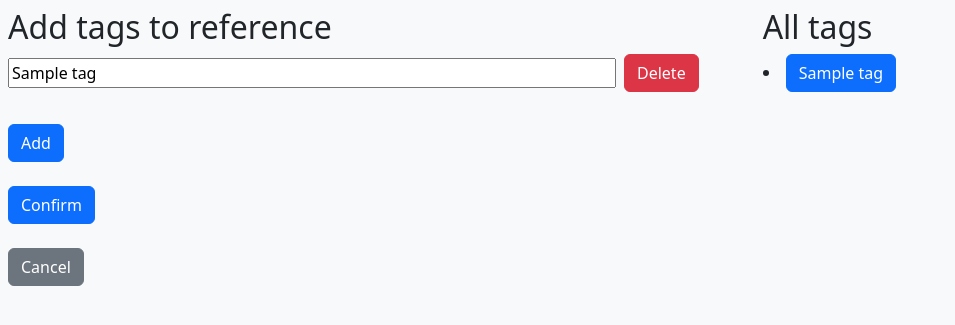
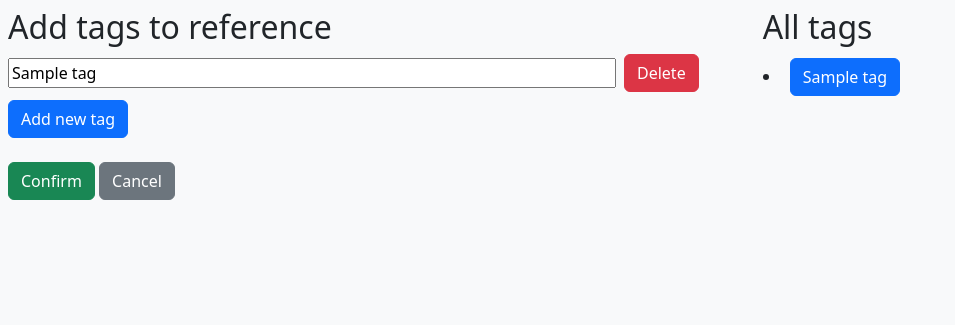
Before and after one commit to S3iska/miniproject, a Flask app: template src/templates/add_tags.html in a window 1280 px wide. Shown: the top 325 px of the page, without its empty margins (0-955 px from the left). Run offline with Flask 3, Linux system fonts and the light colour scheme; the template is opened without the code that fills it: most values are stand-ins (such as "Sample title", 1, 10 or a date in 2020).

Commit message:
Improve styles

```diff
--- a/src/entities/ref.py
+++ b/src/entities/ref.py
@@ -57,7 +57,7 @@ class Ref:
 
         if self.ref_type == "article":
             validate_string(self.journal, "Journal", False, 3, 250)
-        else:
+        elif self.ref_type == "book":
             validate_string(self.publisher, "Publisher", False, 3, 250)
 
         validate_int(self.year, "Year", False, 1600, 2100)
--- a/src/templates/add_tags.html
+++ b/src/templates/add_tags.html
@@ -21,19 +21,13 @@
                     </div>
                 {% endif %}
             </div>
-            <br>
-            <div class="tagform">
-                <button type="button" onclick="add()" class="btn btn-primary">Add</button>
-                <!--<button type="button" onclick="remove()" class="btn btn-danger">Delete</button>-->
+            <button type="button" onclick="add()" class="btn btn-primary">Add new tag</button>
+            <br><br>
+            <div>
+                <button type="submit" class="btn btn-success">Confirm</button>
+                <button type="button" class="btn btn-secondary">Cancel</button>
             </div>
             <br>
-            <div>
-                <button type="submit" class="btn btn-primary">Confirm</button>
-            </div>
-            <br>
-            <div>
-                <button type="button" class="btn btn-secondary">Cancel</button>
-            </div>
         </form>
         {% if error_msg %}
         <p style="color:red;" id="error_box">ERROR: {{ error_msg }}</p>
@@ -45,8 +39,7 @@
         <h2>All tags</h2>
         {% for tag in tags|sort(attribute='tag_name')%}
         <li><hidden {{ tag.id }}></hidden>
-            <button type="button" onclick="addTag(this)" class="btn btn-primary tag_button">{{ tag.tag_name }}</button><br>
-            <br>
+            <button type="button" onclick="addTag(this)" class="btn btn-primary tag_button btn-small m-1">{{ tag.tag_name }}</button>
         </li>
         {% endfor %}
     </div>
--- a/src/templates/index.html
+++ b/src/templates/index.html
@@ -1,5 +1,5 @@
 {% extends "layout.html" %}
-{% block title %}Miniproject{% endblock %}
+{% block title %}BibTeX Manager{% endblock %}
 
 {% block body %}
 <div class="container row">
@@ -52,9 +52,8 @@
                     {% for tag in ref.tags %}{{ tag }} {% endfor %}<br>
                 {% endif %}
 
-                <a href="{{ ref.id }}/add_tags" class="btn btn-primary m-1">Add a tag</a>
-
                 <form action="/{{ ref.id }}/delete_ref" method="post">
+                    <a href="{{ ref.id }}/add_tags" class="btn btn-primary btn-sm m-1">Add a tag</a>
                     <input id="delete{{ref.ref_name}}" type="submit" class="btn btn-sm btn-warning" onclick="return confirm('Are you sure you want to delete the reference from the database?')" value="Delete">
                 </form>
                 <br>
```
Also changed, not shown: src/templates/add.html (+4 -6 lines).
